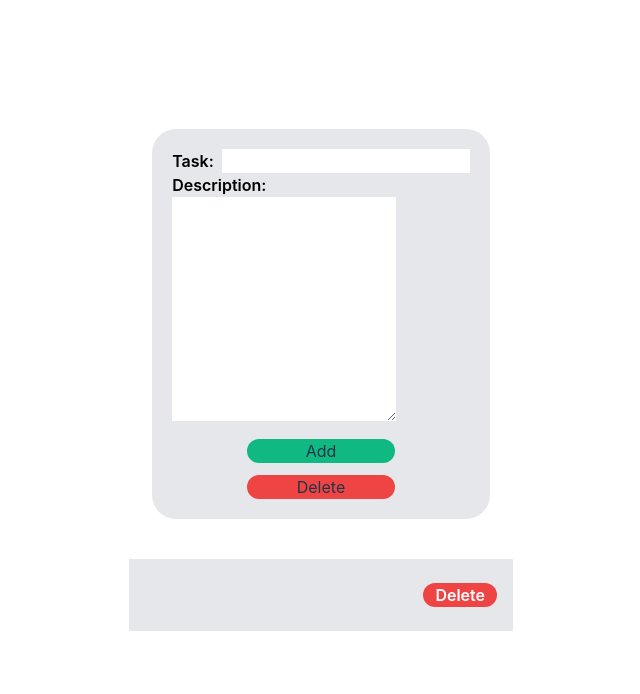
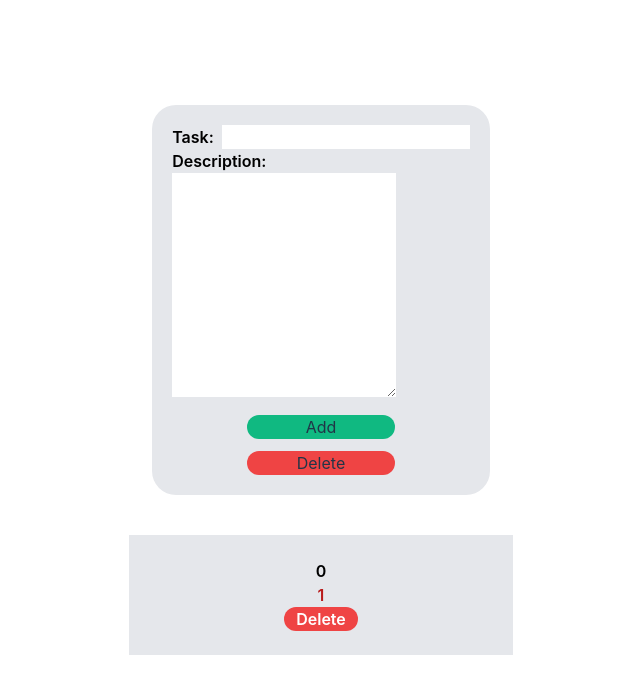
Before and after one commit to Akash1965/Todo-List, a React (Vite) app: page / in a window 1280 px wide. Both pictures are taken after a click on the element "Add". Shown: the top 694 px of the page, without its empty margins (319-959 px from the left). Built offline with nearby package versions, Linux system fonts and the light colour scheme.

Commit message:
Add list

```diff
--- a/src/App.jsx
+++ b/src/App.jsx
@@ -12,16 +12,19 @@ export const DescriptionStateContext = React.createContext()
 
 function App() {
   const [title, setTitle] = useState('')
-  const [list, setList] = useState('')
   const [description, setDescription] = useState('')
+  const [task, setTask] = useState([{
+    taskNo: 0,
+    taskTitle: '',
+  }])
   return (
     <div className='flex flex-col'>
     <TaskContext.Provider value={title}>
       <TaskStateContext.Provider value={setTitle}>
         <DescriptionContext.Provider value={description}>
           <DescriptionStateContext.Provider value={setDescription}>
-            <ListContext.Provider value={list}>
-              <ListStateContext.Provider value={setList}>
+            <ListContext.Provider value={task}>
+              <ListStateContext.Provider value={setTask}>
                 <TodoContainer/>
                 <List/>
               </ListStateContext.Provider>
--- a/src/Components/List.jsx
+++ b/src/Components/List.jsx
@@ -1,25 +1,28 @@
-import React, { useContext, useEffect, useState } from 'react'
-import {ListContext} from '../App'
+import React, { useContext, useEffect} from 'react'
+import { ListContext, ListStateContext} from '../App'
 
 export const List = () => {
-  const [title, setTitle] = useState([{}])
-  const [count, setCount] = useState(0)
-  const list = useContext(ListContext)
+  const listTitle = useContext(ListContext)
+  const setListTitle = useContext(ListStateContext)
+  const list = listTitle.slice(1)
   useEffect(() => {
-    setCount(prevState => prevState.count + 1)
-    setTitle([{
-      number: count,
-      task: list,
-    }])
-    console.log(title.number)
-    console.log(title.task)
-  }, [])
+    console.log(list)
+  },[list])
+
   return (
     <div className='bg-gray-200 text-black px-4 py-6 my-10 w-96'>
-        <div className='flex justify-between'>
-            <span className='font-semibold'>{title.number}</span>
-            <div className='font-semibold'>{title.task}</div>
-            <div className='bg-red-500 font-semibold text-white px-3 rounded-xl cursor-pointer hover:bg-red-700'>Delete</div>
+        <div className='flex justify-around fleex-col'>
+            {
+              list.map((item, index)=>{
+                return <ul className='flex justify-around flex-col' key={index}>
+                <li>
+                <div className='font-semibold'>0</div>
+              <div className='font-semibold text-red-700'>1</div>
+              <div className='bg-red-500 font-semibold text-white px-3 rounded-xl cursor-pointer hover:bg-red-700'>Delete</div>
+                </li>
+                </ul>})
+            }
+
         </div>
     </div>
   )
--- a/src/Components/TodoCard.jsx
+++ b/src/Components/TodoCard.jsx
@@ -1,13 +1,14 @@
-import React, { useContext} from 'react'
+import React, { useContext, useState} from 'react'
 import {TaskContext, TaskStateContext, DescriptionContext, DescriptionStateContext, ListContext, ListStateContext} from '../App'
 
 export const TodoCard = () => {
     const title = useContext(TaskContext)
     const setTitle = useContext(TaskStateContext)
-    const list = useContext(ListContext)
-    const setList = useContext(ListStateContext)
     const description = useContext(DescriptionContext)
     const setDescription = useContext(DescriptionStateContext)
+    const task = useContext(ListContext)
+    const setTask = useContext(ListStateContext)
+    const [count, setCount] = useState(0)
 
     const handleTitleChange = (e) => {
         setTitle(e.target.value)
@@ -16,11 +17,15 @@ export const TodoCard = () => {
         setDescription(e.target.value)
     }
     const handleAdd = () => {
-        setList(title)
+        setCount(prevCount => prevCount + 1)
+        setTask((prevTask) => [...prevTask,{
+            taskNo: count,
+            taskTitle: title,
+        }])
         setTitle('')
     }
     const handleDelete = () => {
-
+        // console.log(task)
     }
 
   return (
```
